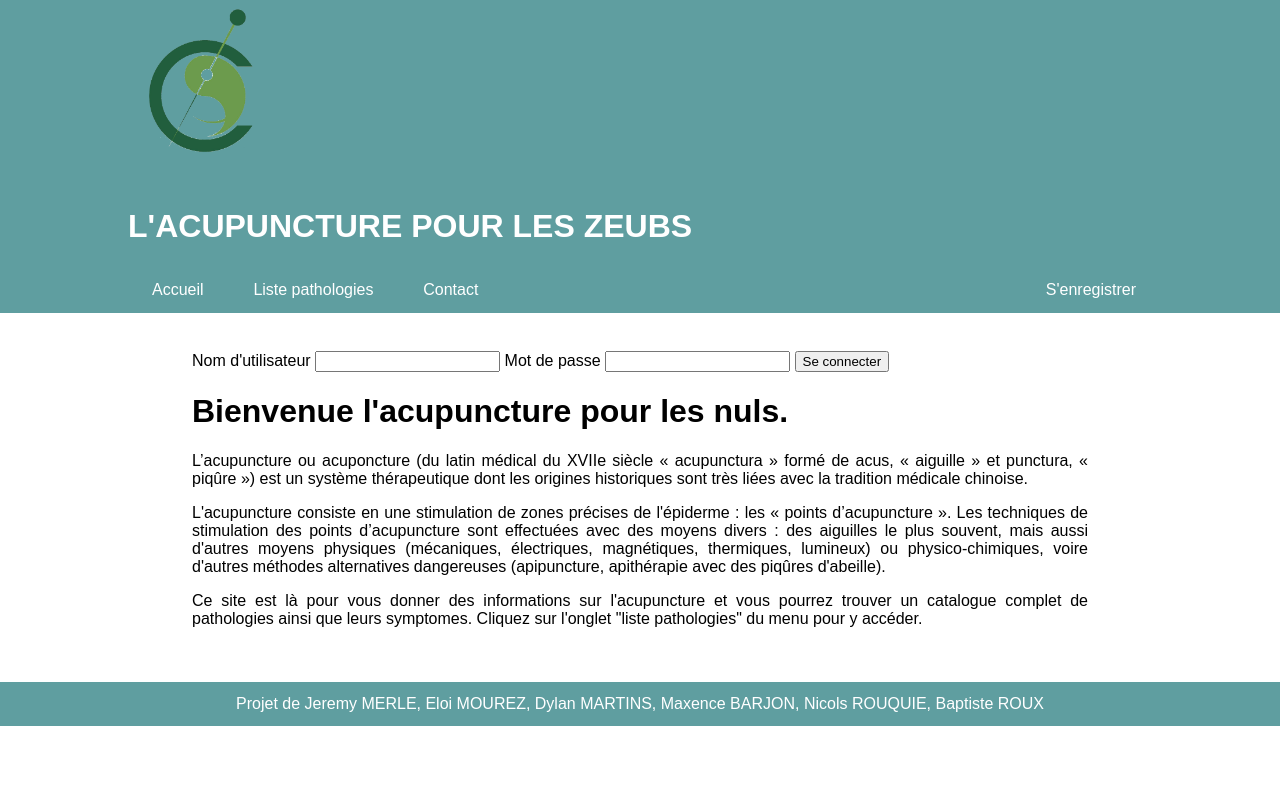
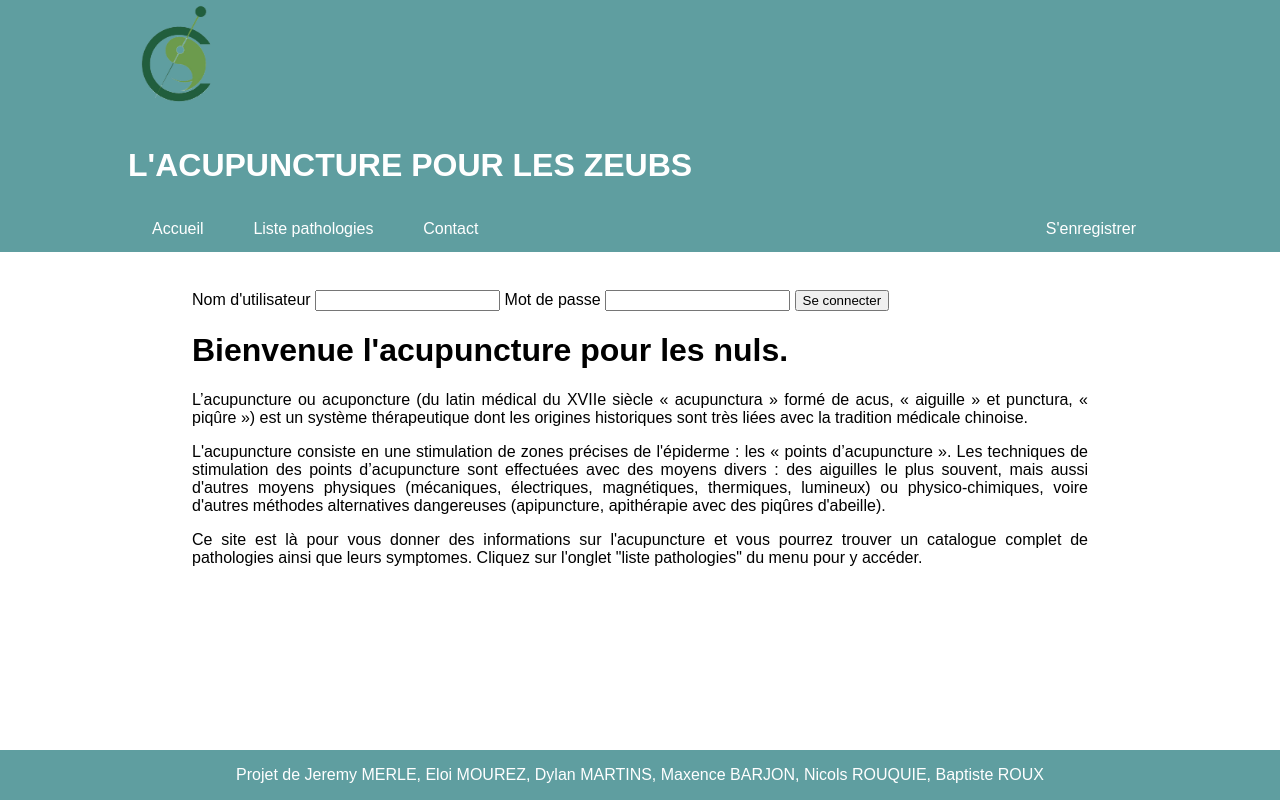
Before and after one commit to dmartins06/Projet-TLI, a PHP site: page /index.php in a window 1280 px wide. Run offline with PHP 8.4, Linux system fonts and the light colour scheme; data that the repository does not hold is empty.

Commit message:
Eclatement du css et ajout du css impression

```diff
--- a/app/pages/base.html
+++ b/app/pages/base.html
@@ -2,7 +2,8 @@
 <html lang="fr">
   <head>
     <meta charset="utf-8">
-    <link rel="stylesheet" href="public/style/style.css" type="text/css">
+    <link rel="stylesheet" href="public/style/style.css" type="text/css" media="screen">
+    <link rel="stylesheet" href="public/style/impression.css" type="text/css" media="print">
     <title>{block name=title}{/block}</title>
   </head>
 
--- a/app/pages/template/header.tpl
+++ b/app/pages/template/header.tpl
@@ -1,5 +1,5 @@
 <header>
-   <img height="15%" width="15%" alt="website logo" src="public/images/logo.png">
+   <img height="10%" width="10%" alt="website logo" src="public/images/logo.png">
   <h1>
        L'ACUPUNCTURE POUR LES ZEUBS
    </h1>
--- /dev/null
+++ b/app/public/style/footer.css
@@ -0,0 +1,12 @@
+footer {
+    background-color: cadetblue;
+    color: white;
+    padding-left: 15%;
+    padding-right: 15%;
+    position: fixed;
+    right: 0;
+    bottom: 0;
+    left: 0;
+    padding: 1rem;
+    text-align: center;
+}
--- /dev/null
+++ b/app/public/style/header.css
@@ -0,0 +1,11 @@
+header {
+    background-color: cadetblue;
+    color: white;
+    padding-left: 10%;
+    padding-right: 10%;
+    position: relative;
+}
+
+.header>img {
+    vertical-align: middle;
+}
--- /dev/null
+++ b/app/public/style/home.css
@@ -0,0 +1,11 @@
+.content {
+    position: relative;
+    padding-left: 15%;
+    padding-right: 15%;
+    padding-top: 3%;
+    padding-bottom: 3%;
+}
+
+#titre {
+    font-size: 2em;
+}
--- /dev/null
+++ b/app/public/style/impression.css
@@ -0,0 +1,15 @@
+header {
+    display: none;
+}
+
+@page {
+    size: A4;
+}
+
+footer {
+    display: none;
+}
+
+form {
+    display: none;
+}
--- /dev/null
+++ b/app/public/style/nav.css
@@ -0,0 +1,27 @@
+ul {
+    list-style-type: none;
+    margin: 0;
+    padding: 0;
+    overflow: hidden;
+    background-color: cadetblue;
+}
+
+li {
+    float: left;
+}
+
+li a {
+    display: block;
+    color: white;
+    text-align: center;
+    padding: 14px 16px;
+    text-decoration: none;
+}
+li a:hover {
+    background-color: white;
+    color: cadetblue;
+}
+
+#loginForm {
+    float: right;
+}
--- a/app/public/style/style.css
+++ b/app/public/style/style.css
@@ -1,3 +1,8 @@
+@import "header.css" screen;
+@import "nav.css" screen;
+@import "home.css" screen;
+@import "footer.css" screen;
+
 html, body {
     font-family: Arial;
     text-align: justify;
@@ -6,72 +11,3 @@ html, body {
     font-size: 1em;
     height: 100%;
 }
-
-header {
-    background-color: cadetblue;
-    color: white;
-    padding-left: 10%;
-    padding-right: 10%;
-    position: relative;
-}
-
-.content {
-    position: relative;
-}
-
-.content {
-    padding-left: 15%;
-    padding-right: 15%;
-}
-
-footer {
-    background-color: cadetblue;
-    color: white;
-    padding-left: 15%;
-    padding-right: 15%;
-    padding-top: 1%;
-    padding-bottom: 1%;
-    float: bottom;
-    text-align: center;
-}
-
-#titre {
-    font-size: 2em;
-}
-
-.header>img {
-    vertical-align: middle;
-}
-
-.content {
-    padding-top: 3%;
-    padding-bottom: 3%;
-}
-
-ul {
-    list-style-type: none;
-    margin: 0;
-    padding: 0;
-    overflow: hidden;
-    background-color: cadetblue;
-}
-
-li {
-    float: left;
-}
-
-li a {
-    display: block;
-    color: white;
-    text-align: center;
-    padding: 14px 16px;
-    text-decoration: none;
-}
-li a:hover {
-    background-color: white;
-    color: cadetblue;
-}
-
-#loginForm {
-    float: right;
-}
```
